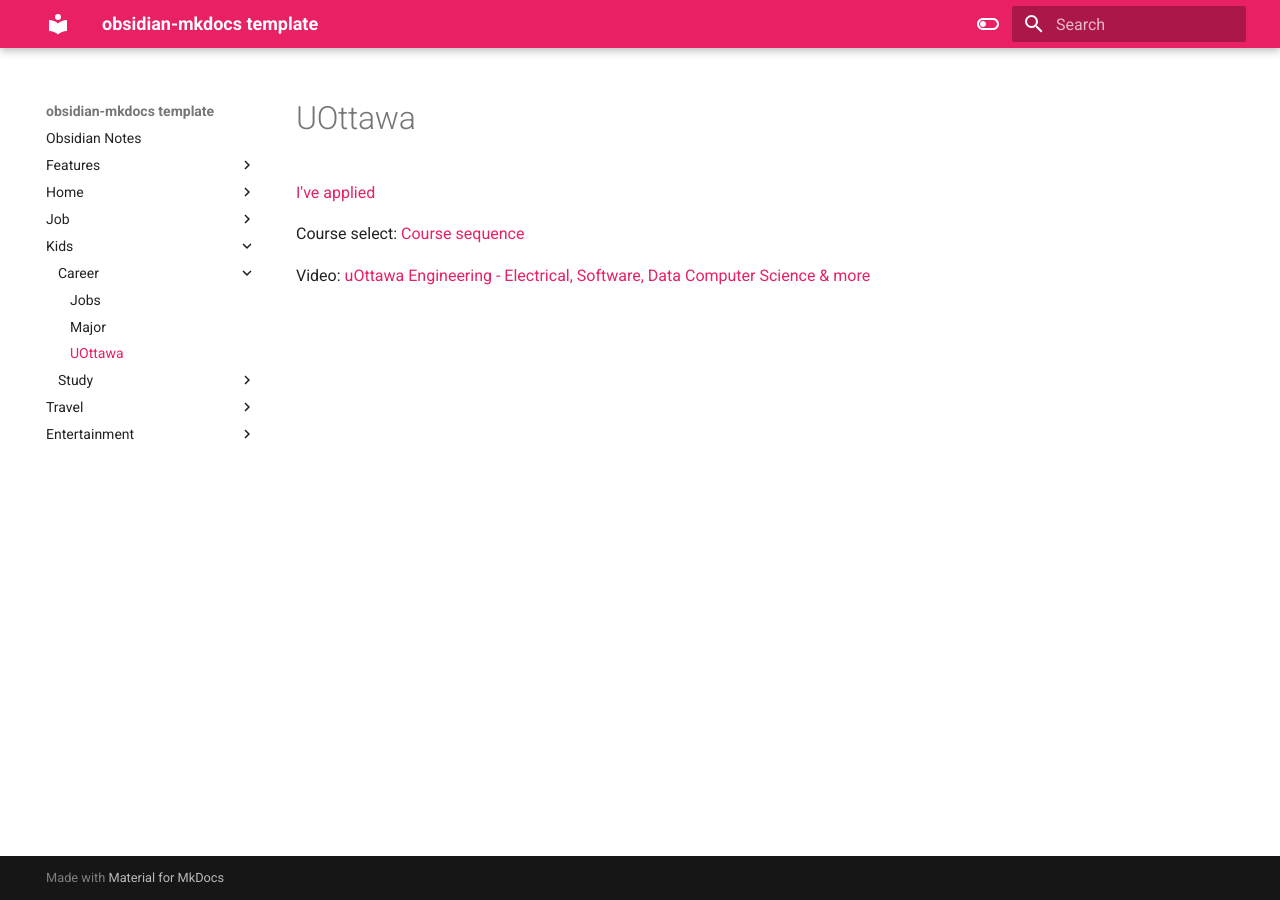
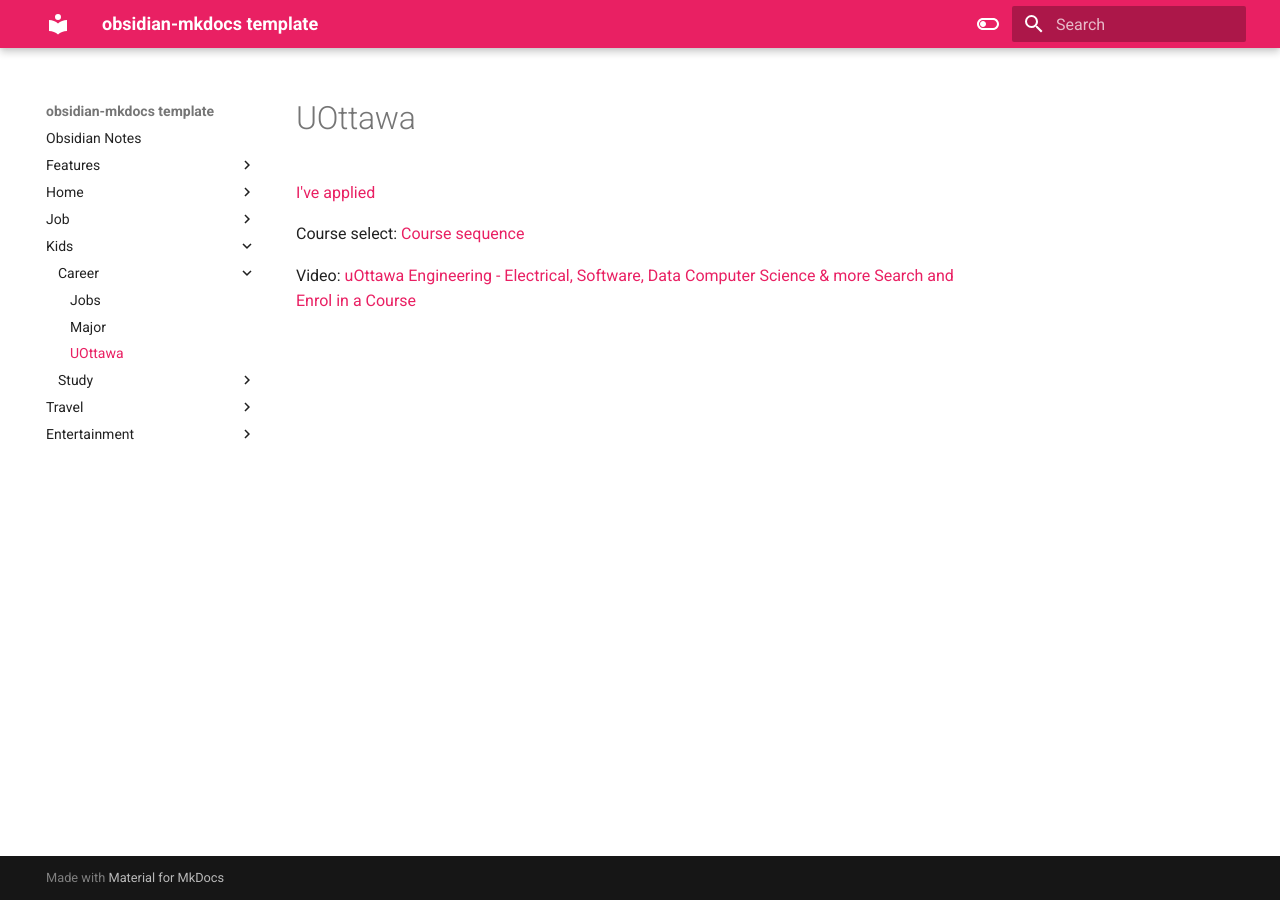
Before and after one commit to macsymgit/obsidian, an MkDocs documentation site: the page built from docs/Kids/Career/UOttawa.md, in a window 1280 px wide. Built offline with MkDocs 1.6.1 and Material for MkDocs 9.7.7, drawn with Linux system fonts in a browser that asks for light colours.

Commit message:
vault backup: 2023-06-02 11:16:40

```diff
--- a/docs/Kids/Career/UOttawa.md
+++ b/docs/Kids/Career/UOttawa.md
@@ -6,3 +6,4 @@
 
 Video:
 [uOttawa Engineering - Electrical, Software, Data Computer Science & more](https://www.youtube.com/watch?v=Bn7_fHcAiD4)
+[Search and Enrol in a Course](https://www.youtube.com/watch?v=v28eTBj7mT8)
```
